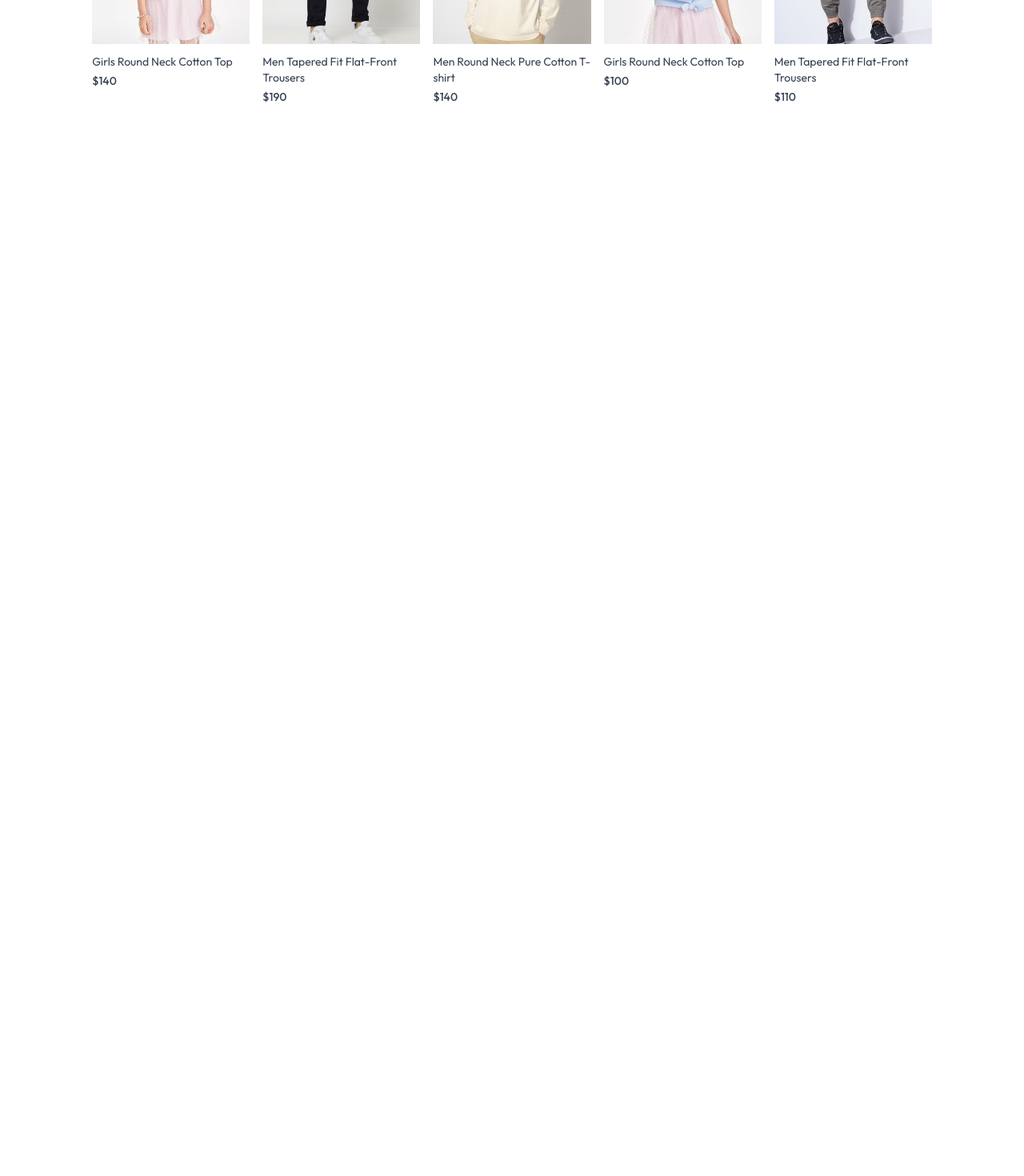
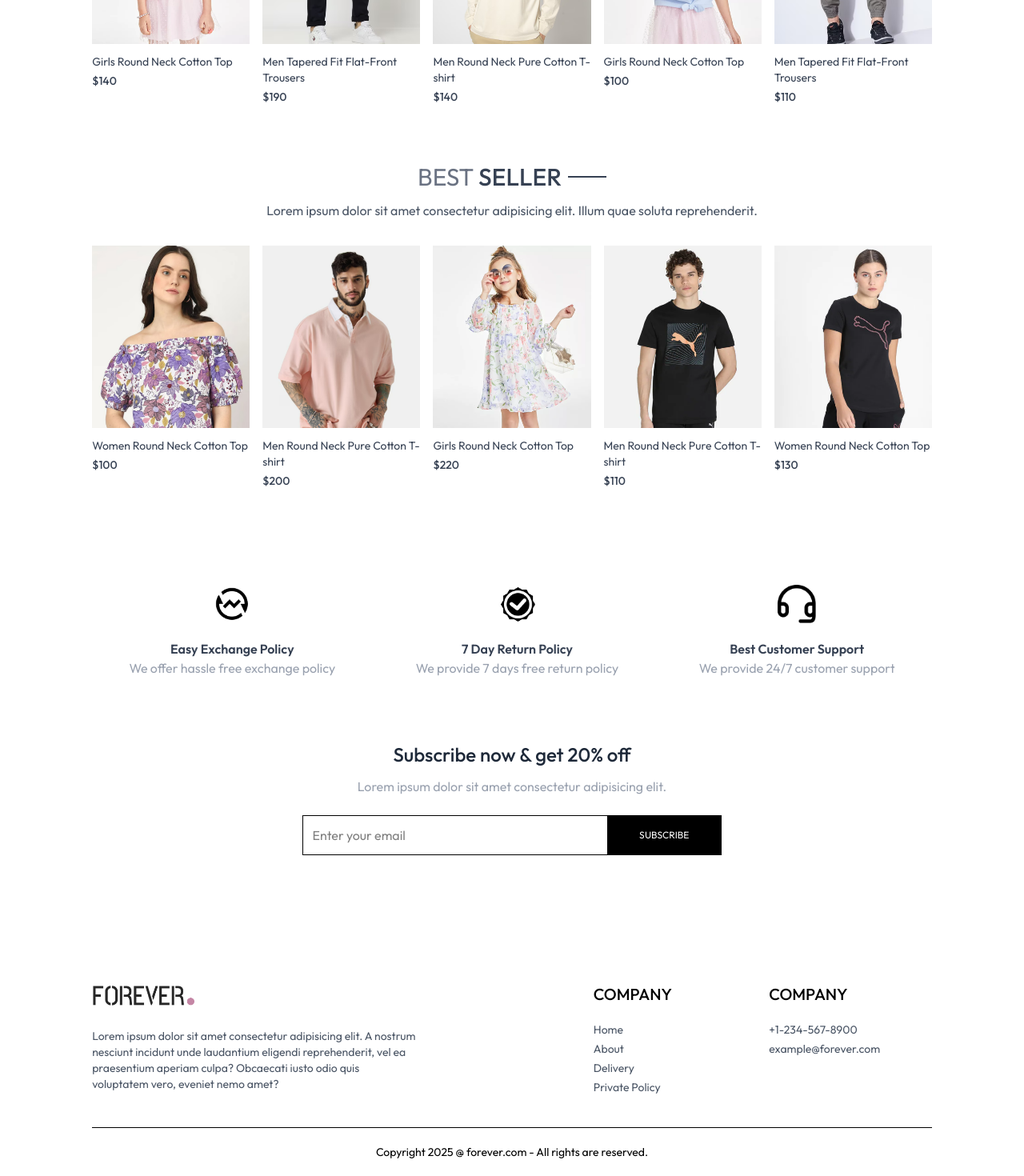
Before and after one commit to noumanarshad789/MERN_Ecommerce_Project_Forever, a React (Vite) app in the folder E-commerce Frontend/: page / in a window 1280 px wide. Shown: the part 1178-2648 px from the top of the page at 80% size. Before the commit the page ends 1349 px from the top, so only its background shows below. Built offline with nearby package versions, Linux system fonts and the light colour scheme.

Commit message:
I am completing my Home page by adding OurPolicy, bestSeller Products, Newsletter and Footer.

```diff
--- a/E-commerce Frontend/src/App.jsx
+++ b/E-commerce Frontend/src/App.jsx
@@ -10,22 +10,24 @@ import Order from './pages/Order'
 import Placeorder from './pages/Placeorder'
 import Products from './pages/Products'
 import Navbar from './components/Navbar'
+import Footer from './components/Footer'
 
 const App = () => {
   return (
     <div className='px-4 sm:px-[5vw] md:px-[7vw] lg:px-[9vw]'>
-      <Navbar/>
+      <Navbar />
       <Routes>
-        <Route path='/' element={<Home/>}></Route>
-        <Route path='/about' element={<About/>}></Route>
-        <Route path='/cart' element={<Cart/>}></Route>
-        <Route path='/collection' element={<Collection/>}></Route>
-        <Route path='/contact' element={<Contact/>}></Route>
-        <Route path='/login' element={<Login/>}></Route>
-        <Route path='/order' element={<Order/>}></Route>
-        <Route path='/placeorder' element={<Placeorder/>}></Route>
-        <Route path='/product' element={<Products/>}></Route>
+        <Route path='/' element={<Home />}></Route>
+        <Route path='/about' element={<About />}></Route>
+        <Route path='/cart' element={<Cart />}></Route>
+        <Route path='/collection' element={<Collection />}></Route>
+        <Route path='/contact' element={<Contact />}></Route>
+        <Route path='/login' element={<Login />}></Route>
+        <Route path='/order' element={<Order />}></Route>
+        <Route path='/placeorder' element={<Placeorder />}></Route>
+        <Route path='/product' element={<Products />}></Route>
       </Routes>
+      <Footer />
     </div>
   )
 }
--- /dev/null
+++ b/E-commerce Frontend/src/components/BestSeller.jsx
@@ -0,0 +1,43 @@
+import React, { useContext, useEffect, useState } from 'react'
+import { ShopContext } from '../context/ShopContext'
+import Title from './Title'
+import ProductItem from './ProductItem'
+
+const BestSeller = () => {
+
+    const { products } = useContext(ShopContext)
+    const [bestSeller, setBestSeller] = useState([])
+
+
+    useEffect(()=>{
+        const bestSellerProducts = products.filter((item)=>(item.bestseller))
+        setBestSeller(bestSellerProducts.slice(0,5))
+    },[])
+
+
+
+    return (
+        <div className='my-10'>
+            <div className='text-center py-8 text-3xl'>
+                <Title text1={"BEST"} text2={"SELLER"} />
+                <p className='w-3/4 m-auto text-xs sm:text-sm md:text-base text-gray-600'>
+                    Lorem ipsum dolor sit amet consectetur adipisicing elit. Illum quae soluta reprehenderit.
+                </p>
+            </div>
+
+            {/* Rendering Products */}
+
+            <div className='grid grid-cols-2 sm:grid-cols-3 md:grid-cols-4 lg:grid-cols-5 gap-4 gap-y-6'>
+                {
+                    bestSeller.map((item, index) => (
+                        <ProductItem key={index} id={item._id} name={item.name} image={item.image} price={item.price}/>
+                    ))
+                }
+            </div>
+
+
+        </div>
+    )
+}
+
+export default BestSeller
--- /dev/null
+++ b/E-commerce Frontend/src/components/Footer.jsx
@@ -0,0 +1,47 @@
+import React from 'react'
+import { assets } from "../assets/assets"
+
+
+const Footer = () => {
+  return (
+    <div>
+      <div className='flex flex-col sm:grid grid-cols-[3fr_1fr_1fr] gap-4 my-10 mt-40 text-sm '>
+
+        <div>
+          <img src={assets.logo} className='mb-5 w-32' alt="logo" />
+          <p className='w-full md:w-2/3 text-gray-600'>
+            Lorem ipsum dolor sit amet consectetur adipisicing elit. A nostrum nesciunt incidunt unde laudantium eligendi reprehenderit, vel ea praesentium aperiam culpa? Obcaecati iusto odio quis voluptatem vero, eveniet nemo amet?
+          </p>
+        </div>
+
+        <div>
+          <p className='text-xl font-medium mb-5'>COMPANY</p>
+          <ul className='flex flex-col gap-1 text-gray-600'>
+            <li>Home</li>
+            <li>About</li>
+            <li>Delivery</li>
+            <li>Private Policy</li>
+          </ul>
+
+        </div>
+
+        <div>
+          <p className='text-xl font-medium mb-5'>COMPANY</p>
+          <ul className='flex flex-col gap-1 text-gray-600'>
+            <li>+1-234-567-8900</li>
+            <li>example@forever.com</li>
+          </ul>
+
+        </div>
+      </div>
+
+      <div>
+        <hr />
+        <p className='py-5 text-sm text-center'>Copyright {new Date().getFullYear()} @ forever.com - All rights are reserved.</p>
+      </div>
+
+    </div>
+  )
+}
+
+export default Footer
--- /dev/null
+++ b/E-commerce Frontend/src/components/NewsLetterBox.jsx
@@ -0,0 +1,25 @@
+import React from 'react'
+
+const NewsLetterBox = () => {
+
+    const onSubmitHandler = (e)=>{
+        e.preventDefault()
+    }
+
+
+  return (
+    <div className='text-center'>
+        <p className='text-2xl font-medium text-gray-800'>Subscribe now & get 20% off</p>
+        <p className='text-gray-400 mt-3'>Lorem ipsum dolor sit amet consectetur adipisicing elit.</p>
+
+
+        <form onSubmit={onSubmitHandler} className='w-full sm:w-1/2 flex items-center gap-3 mx-auto my-6 border pl-3'>
+            <input type="email" className='w-full sm:flex-1 outline-none' placeholder='Enter your email' />
+            <button type='submit' className='bg-black text-white text-xs px-10 py-4'>SUBSCRIBE</button>
+
+        </form>
+    </div>
+  )
+}
+
+export default NewsLetterBox
--- /dev/null
+++ b/E-commerce Frontend/src/components/OurPolicy.jsx
@@ -0,0 +1,27 @@
+import React from 'react'
+import { assets } from '../assets/assets'
+
+const OurPolicy = () => {
+    return (
+        <div className='flex flex-col sm:flex-row justify-around gap-12 sm:gap-2 text-center py-20 text-xs sm:text-sm md:text-base text-gray-700'>
+
+            <div>
+                <img src={assets.exchange_icon} className='w-12 m-auto mb-5' alt="" />
+                <p className='font-semibold'>Easy Exchange Policy</p>
+                <p className='text-gray-400'>We offer hassle free exchange policy</p>
+            </div>
+            <div>
+                <img src={assets.quality_icon} className='w-12 m-auto mb-5' alt="" />
+                <p className='font-semibold'>7 Day Return Policy</p>
+                <p className='text-gray-400'>We provide 7 days free return policy</p>
+            </div>
+            <div>
+                <img src={assets.support_img} className='w-12 m-auto mb-5' alt="" />
+                <p className='font-semibold'>Best Customer Support</p>
+                <p className='text-gray-400'>We provide 24/7 customer support</p>
+            </div>
+        </div>
+    )
+}
+
+export default OurPolicy
--- a/E-commerce Frontend/src/pages/Home.jsx
+++ b/E-commerce Frontend/src/pages/Home.jsx
@@ -1,12 +1,18 @@
 import React from 'react'
 import Hero from '../components/Hero'
 import LatestCollection from '../components/LatestCollection'
+import BestSeller from '../components/BestSeller'
+import OurPolicy from '../components/OurPolicy'
+import NewsLetterBox from '../components/NewsLetterBox'
 
 const Home = () => {
   return (
     <div>
-      <Hero/>
-      <LatestCollection/>
+      <Hero />
+      <LatestCollection />
+      <BestSeller />
+      <OurPolicy />
+      <NewsLetterBox/>
     </div>
   )
 }
```
